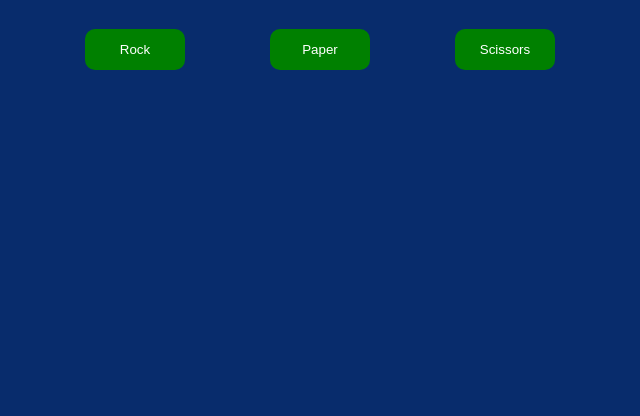
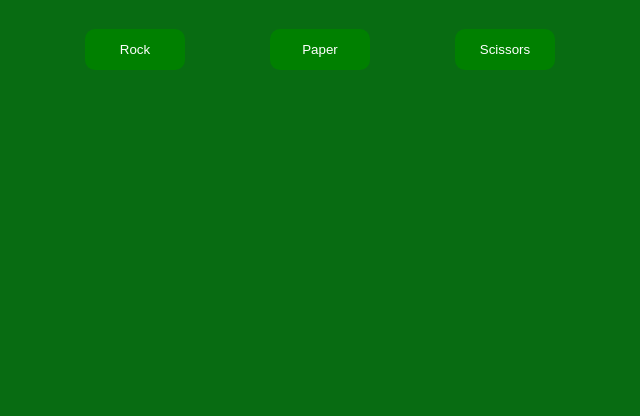
Before and after one commit to ZakariaMouhydine/Rock-Paper-Scissors, a plain HTML site: page index.HTML in a window 1280 px wide. Shown: the part 384-800 px from the top of the page, without its empty margins (320-960 px from the left). Drawn offline with Linux system fonts and the light colour scheme.

Commit message:
background

```diff
--- a/styles.css
+++ b/styles.css
@@ -1,10 +1,8 @@
-/* styles.css */
-/* universal selector - Applies to whole document */
 *{
 	padding: 0;
 	margin: 0;
 	box-sizing: border-box;
-	background: #082c6c;
+	background: #086c12;
 	color: #fff;
 }
 /* To center everything in game */
```
